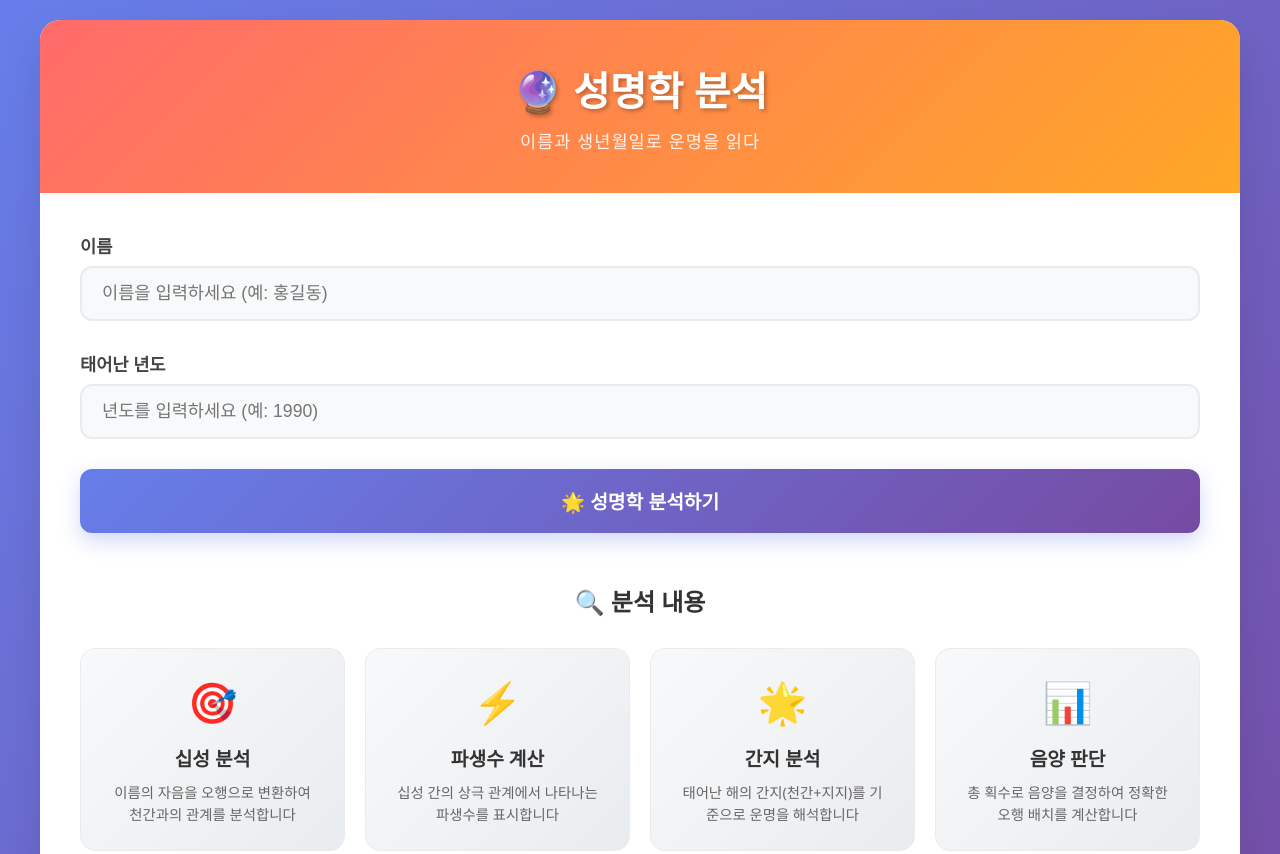
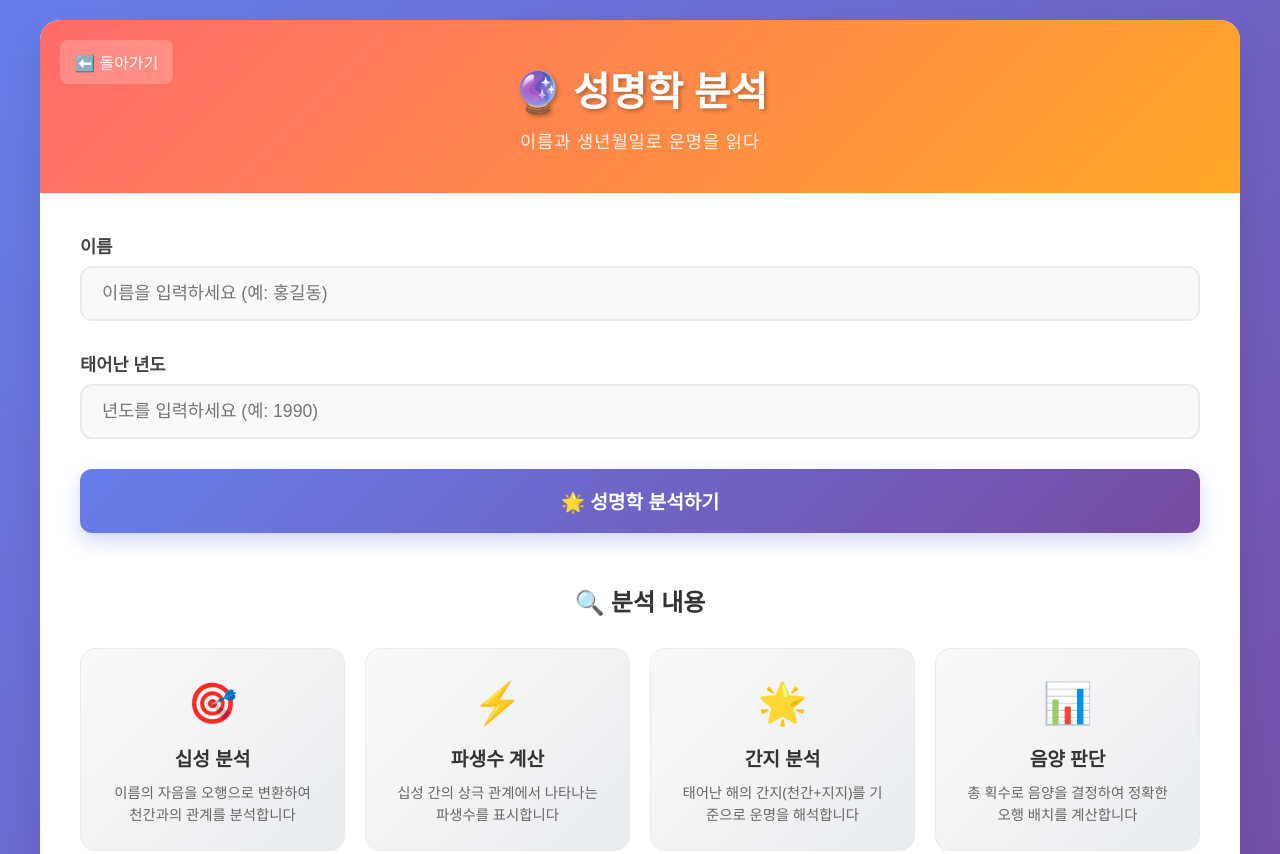
Before and after one commit to KangEunGyeol-23/tanghwajeom, a plain HTML site: page tanghwajeom/seongmyeong/index.html in a window 1280 px wide. Shown: the top 854 px of the page. Drawn offline with Linux system fonts and the light colour scheme.

Commit message:
Update index.html

```diff
--- a/tanghwajeom/seongmyeong/index.html
+++ b/tanghwajeom/seongmyeong/index.html
@@ -396,6 +396,7 @@
 <body>
     <div class="container">
         <div class="header">
+            <button onclick="goBack()" style="position: absolute; left: 20px; top: 20px; background: rgba(255,255,255,0.2); border: none; color: white; padding: 10px 15px; border-radius: 8px; cursor: pointer; font-size: 16px;">⬅️ 돌아가기</button>
             <h1 class="title">🔮 성명학 분석</h1>
             <p class="subtitle">이름과 생년월일로 운명을 읽다</p>
         </div>
@@ -1151,6 +1152,14 @@
             window.charDataList = [];
         }
 
+        function goBack() {
+            // 브라우저 뒤로 가기
+            window.history.back();
+
+            // 또는 특정 페이지로 이동하려면:
+            // window.location.href = 'index.html'; // 웰컴페이지 파일명에 맞게 수정
+        }
+
         document.addEventListener('DOMContentLoaded', function() {
             const nameInput = document.getElementById('nameInput');
             const yearInput = document.getElementById('yearInput');
```
